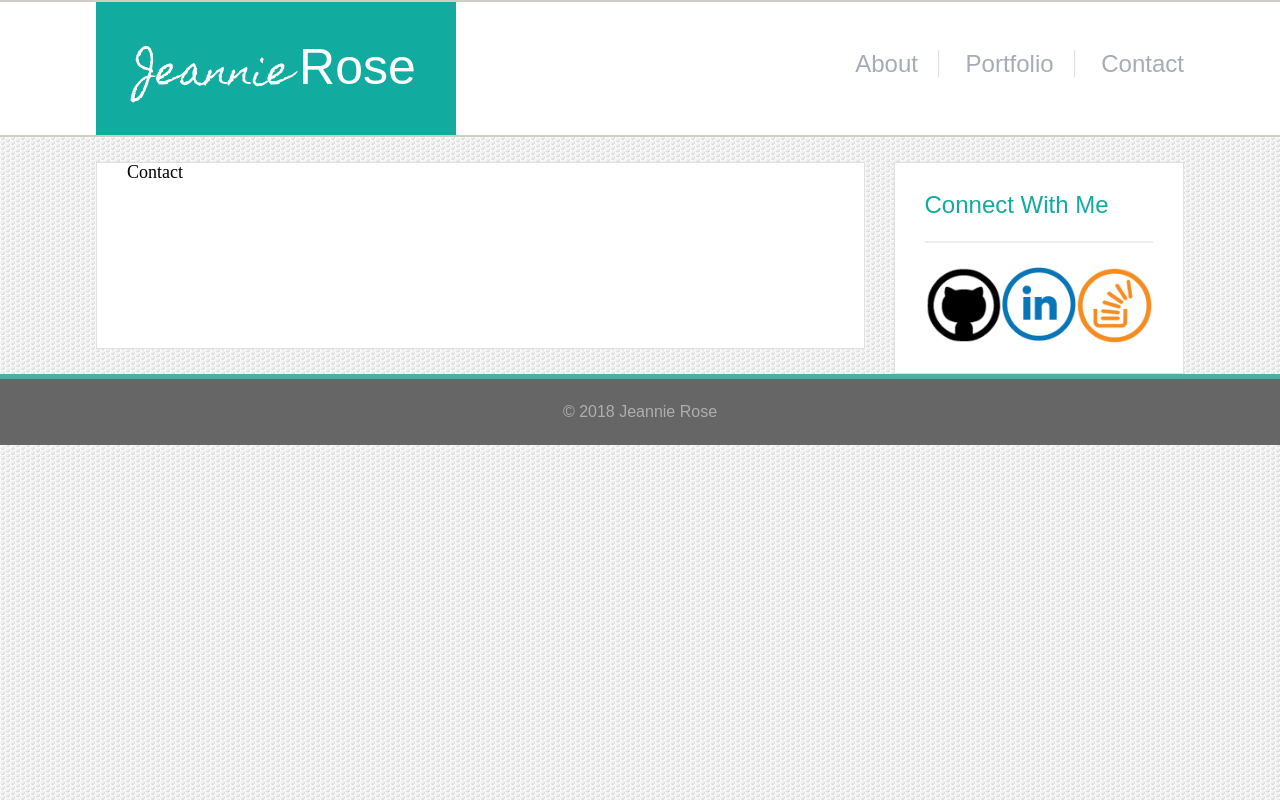
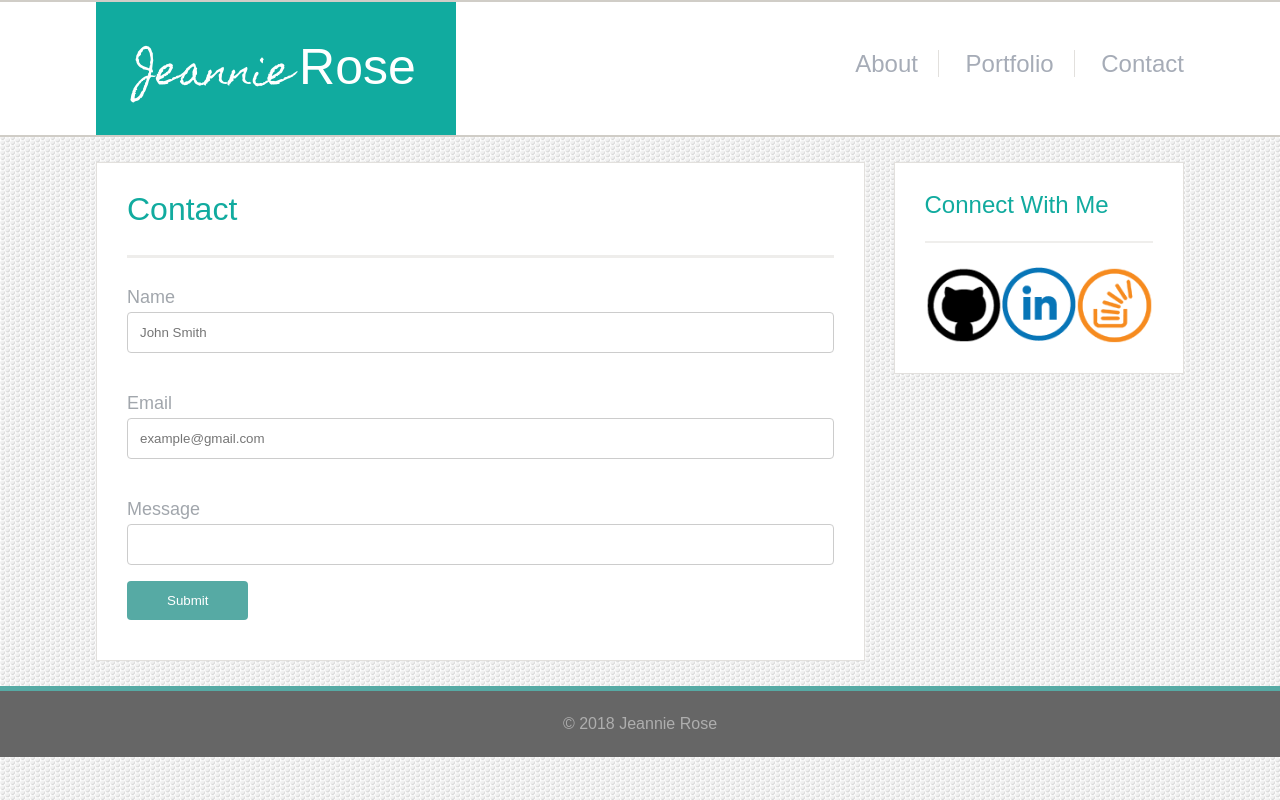
Before and after one commit to honestgraphics/honestgraphics.github.io, a plain HTML site: page contact.html in a window 1280 px wide. Drawn offline with Linux system fonts and the light colour scheme; a web font is replaced by a local one.

Commit message:
changes3

```diff
--- a/assets/css/style.css
+++ b/assets/css/style.css
@@ -306,3 +306,74 @@ a.picture {
 /* \/\/\/\/\/\/\/\/\/\/\/\/\/\/\/\/\/\/\/\/\/\/\/\/ *\
 
 /* Contact Page */
+
+.formContainer {
+    margin-bottom: 30px;
+}
+
+.contactTitle {
+    border-bottom: 3px solid #eeedeb;
+    margin-top: 30px;
+    margin-bottom: 30px;
+    padding-bottom: 30px;
+    font-size: 32px;
+    font-style: bold;
+    color: #11ab9f;
+    font-family: 'Francois One', sans-serif;
+}
+
+select, textarea {
+    resize: vertical;
+}
+
+.form {
+    font-family: 'Francois One', sans-serif;
+    color: #a1a6ac;
+    margin-top: 25px;
+}
+
+input [type=text] {
+    width: 100%;
+}
+
+input[type=submit] {
+    background-color: #56aaa4;
+    color: white;
+    padding: 12px 40px;
+    border: none;
+    border-radius: 4px;
+    cursor: pointer;
+    font-family: 'Francois One', sans-serif;
+}
+
+input[type=submit]:hover {
+    background-color: #3d7a76;
+}
+
+
+/* Style inputs with type="text", select elements and textareas */
+input[type=text], select, textarea {
+    width: 100%; /* Full width */
+    padding: 12px; /* Some padding */
+    border: 1px solid #ccc; /* Gray border */
+    border-radius: 4px; /* Rounded borders */
+    box-sizing: border-box; /* Make sure that padding and width stays in place */
+    margin-top: 6px; /* Add a top margin */
+    margin-bottom: 16px; /* Bottom margin */
+    resize: vertical /* Allow the user to vertically resize the textarea (not horizontally) */
+}
+
+/* Style the submit button with a specific background color etc
+input[type=submit] {
+    background-color: #4CAF50;
+    color: white;
+    padding: 12px 20px;
+    border: none;
+    border-radius: 4px;
+    cursor: pointer;
+} */
+
+/* When moving the mouse over the submit button, add a darker green color
+input[type=submit]:hover {
+    background-color: #45a049;
+} */
--- a/contact.html
+++ b/contact.html
@@ -36,17 +36,34 @@
     <div class='bodyContainer'>
         <div class='content'>
             <div class='aboutmeWrapper'>
-                <div class='Contact'>
+                <div class='contactTitle'>
                     <h1>
                         Contact
                     </h1>
                 </div>
 
-            <div class='contentWrapper'>
-                <div class='form'>
+                <div class='contentWrapper'>
+                    <div class='formContainer'>
 
+                        <form action="mailto:support@honestgraphics.com" method="post" enctype="text/plain">
+
+                            <div class='form'>Name</div>
+                            <input type="text" name="name" placeholder="John Smith">
+                            <div class='form'>Email</div>
+                            <input type="text" name="Email"
+                            placeholder="example@gmail.com">
+                            <div class='form'>Message</div>
+                            <input type="text" name="comment" size="50">
+                            <input type="submit" value="Submit">
+                        </form>
+
+
+
+
+
+
+                    </div>
                 </div>
-            </div>
             </div>
             <div class='connectwithmeWrapper'>
                 <div class='connectwithMe'>
@@ -57,19 +74,19 @@
 
                     <div class='imageLink'>
                         <div class='social1'>
-                            <a href="https://stackexchange.com/users/12941379/jeannie-rose"> <img
-                            alt="Github" src="../honestgraphics.github.io/assets/images/stackoverflow.png">
+                            <a href="https://stackexchange.com/users/12941379/jeannie-rose">
+                                <img alt="Github" src="../honestgraphics.github.io/assets/images/stackoverflow.png">
                             </a>
                         </div>
                         <div class='social2'>
                             <a href="www.linkedin.com/in/jeanniejrose
-                            "> <img
-                                alt="Linkedin" src="../honestgraphics.github.io/assets/images/linkedin.png">
+                            ">
+                                <img alt="Linkedin" src="../honestgraphics.github.io/assets/images/linkedin.png">
                             </a>
                         </div>
                         <div class='social3'>
-                            <a href="https://github.com/honestgraphics"> <img
-                            alt="Stack Overflow" src="../honestgraphics.github.io/assets/images/git.png">
+                            <a href="https://github.com/honestgraphics">
+                                <img alt="Stack Overflow" src="../honestgraphics.github.io/assets/images/git.png">
                             </a>
                         </div>
                     </div>
```
